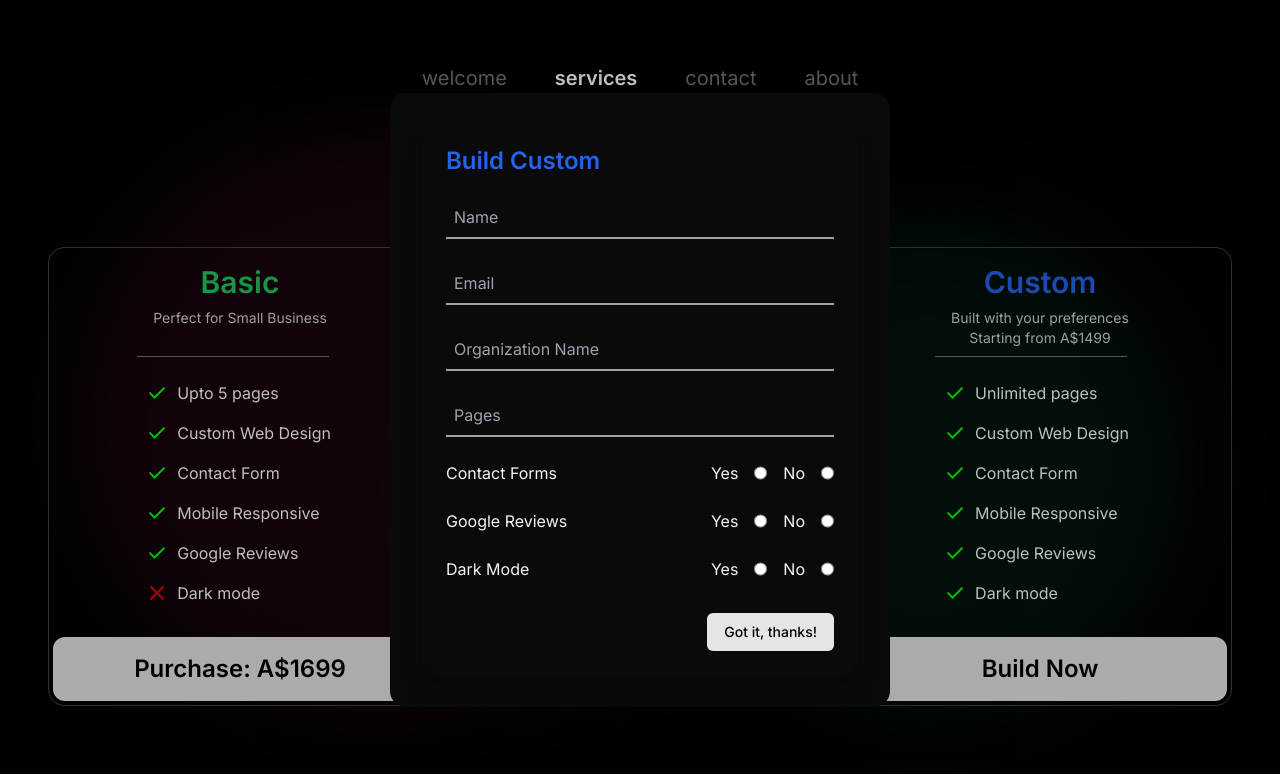
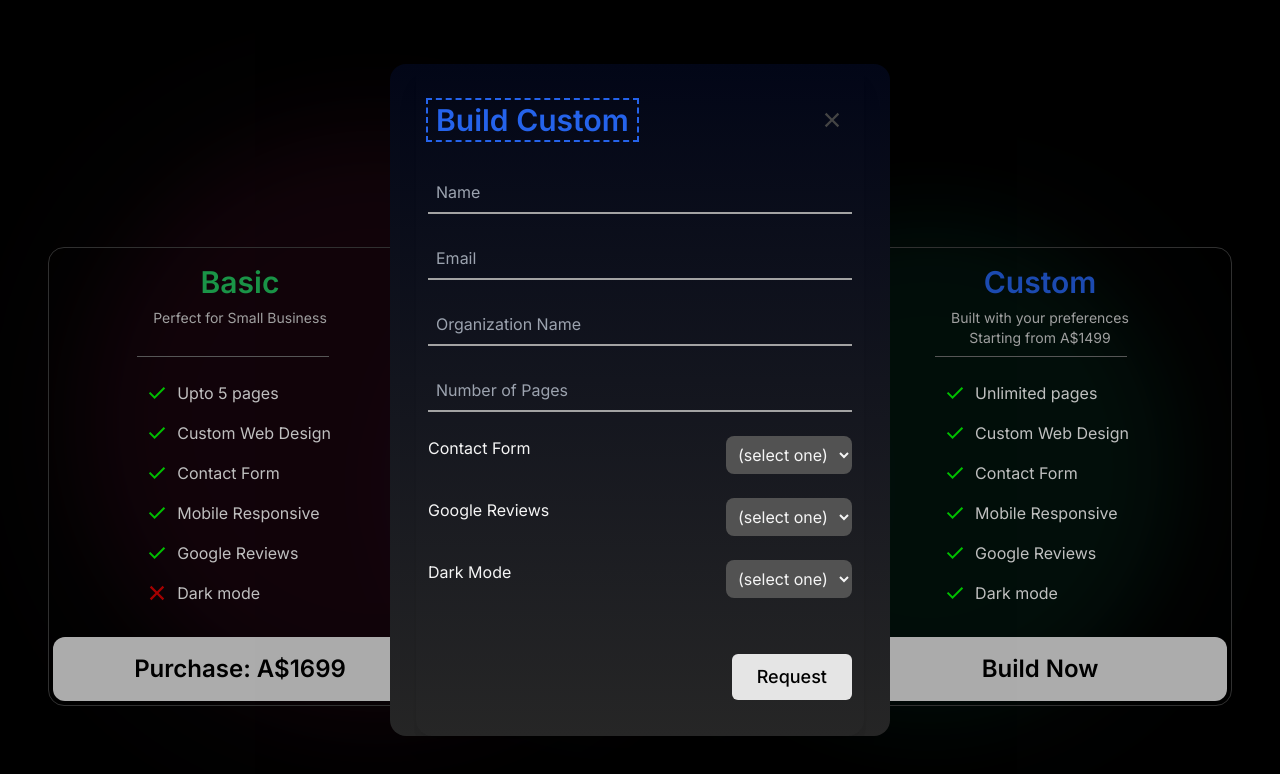
Before and after one commit to kyaakpa/webtion, a Next.js app: page /services in a window 1280 px wide. Both pictures are taken after a click on the button "Build Now". Shown: the top 774 px of the page. Built offline with nearby package versions, Linux system fonts and the light colour scheme.

Commit message:
working custom build form and contact page api migration

```diff
--- /dev/null
+++ b/app/api/custom/route.js
@@ -0,0 +1,73 @@
+import { NextResponse } from "next/server";
+import nodemailer from "nodemailer";
+
+export async function POST(req) {
+  const form = await req.json();
+  const name = form.name;
+  const email = form.email;
+  const orgName = form.orgName;
+  const pages = form.pages;
+  const contactForm = form.contactForm;
+  const googleReviews = form.googleReviews;
+  const darkMode = form.darkMode;
+
+  const transporter = nodemailer.createTransport({
+    port: 465,
+    host: "smtp.gmail.com",
+    auth: {
+      user: process.env.USERID,
+      pass: process.env.PASSWORD,
+    },
+    secure: true,
+    requireTLS: true,
+  });
+
+  const mailData = {
+    from: `${name} ${email}`,
+    to: process.env.USERID,
+    subject: `Enquiry from ${name}`,
+    html: `
+    <head>
+    <style>
+    body {
+      display: flex;
+      justify-content: center;
+      align-items: center;
+      height: calc(100% + 2rem);
+    }
+    .container {
+      text-align: center;
+      background-color: #f4f4f4;
+      padding: 1rem;
+      -webkit-box-shadow: 13px 26px 37px -12px rgba(0,0,0,0.84);
+      border-radius: 20px;
+      text-decoration: none;
+    }
+
+    .conatiner ul {
+      list-style:none;
+    }
+
+
+    </style>
+    </head>
+    <body>
+            <div class='container'>
+
+              <h3>Company: ${orgName}</h3>
+              <h3>Contact Address: ${email}</h3>
+              <ul> <h3>Custom Build Details</h3>
+              <li>Number of pages: ${pages}</li>
+              <li>Contact Form: ${contactForm}</li>
+              <li>Google Reviews: ${googleReviews}</li>
+              <li>Dark Mode: ${darkMode}</li>
+              </ul>
+            </div>
+    </body>
+          `,
+  };
+
+  transporter.sendMail(mailData);
+
+  return NextResponse.json("ok");
+}
--- a/app/components/PricingCard.js
+++ b/app/components/PricingCard.js
@@ -4,6 +4,9 @@ import { useState, Fragment } from "react";
 import { Tick, Cross } from "./Icons";
 import { Dialog, Transition } from "@headlessui/react";
 import { useForm } from "react-hook-form";
+import { ToastContainer, toast } from "react-toastify";
+import loading from "@/public/loading.webp";
+import Image from "next/image";
 
 const PricingCard = ({
   title,
@@ -16,13 +19,38 @@ const PricingCard = ({
   const {
     handleSubmit,
     register,
-    reset,
     formState: { errors },
   } = useForm();
 
+  const [isLoading, setIsLoading] = useState(false);
+
+  const url = "https://webtion.vercel.app/api/custom";
   const onSubmit = async (data, e) => {
-    console.log(data);
-    e.preventDefault();
+    setIsLoading(true);
+    closeModal();
+
+    const response = await fetch(url, {
+      method: "POST",
+      headers: {
+        "Content-Type": "application/json",
+      },
+      body: JSON.stringify(data),
+    });
+
+    if (response.status === 200) {
+      toast.success("We've received your request.", {
+        position: toast.POSITION.TOP_RIGHT,
+      });
+      setIsLoading(false);
+    } else {
+      toast.error(
+        "Message Send Failed !! Please contact us if you are having this issue",
+        {
+          position: toast.POSITION.TOP_RIGHT,
+        }
+      );
+      setIsLoading(false);
+    }
   };
 
   let [isOpen, setIsOpen] = useState(false);
@@ -34,6 +62,18 @@ const PricingCard = ({
   function openModal() {
     setIsOpen(true);
   }
+
+  const selects = [
+    {
+      name: "Contact Form",
+      value: "contactForm",
+    },
+    { name: "Google Reviews", value: "googleReviews" },
+    {
+      name: "Dark Mode",
+      value: "darkMode",
+    },
+  ];
 
   return (
     <div className="p-1 lg:items-center flex max-lg:flex-col lg:flex-col border  border-neutral-700 justify-between lg:justify-evenly rounded-2xl w-full lg:w-[400px] lg:gap-6">
@@ -52,7 +92,7 @@ const PricingCard = ({
           </Transition.Child>
 
           <div className="fixed inset-0 overflow-y-auto">
-            <div className="flex min-h-full items-center justify-center p-4 text-center">
+            <div className="flex min-h-full items-center justify-center">
               <Transition.Child
                 as={Fragment}
                 enter="ease-out duration-300"
@@ -62,27 +102,35 @@ const PricingCard = ({
                 leaveFrom="opacity-100 scale-100"
                 leaveTo="opacity-0 scale-95"
               >
-                <div className="opacity-100 bg-neutral-950 w-[400px] sm:w-[500px] flex justify-center p-8 rounded-2xl text-neutral-100">
-                  <Dialog.Panel className="w-full max-w-md transform overflow-hidden rounded-2xl p-6 text-left align-middle shadow-xl transition-all">
+                <div className="opacity-100 bg-gradient-to-b from-slate-950 to-neutral-800 w-[400px] sm:w-[500px] flex justify-center rounded-2xl text-neutral-100">
+                  <Dialog.Panel className="w-full max-w-md transform overflow-hidden rounded-2xl max-sm:px-6 p-3 text-left align-middle shadow-xl transition-all">
+                    <div className="flex justify-between mt-6">
                       <Dialog.Title
                         as="h3"
-                      className="text-2xl mb-6 font-semibold leading-6 text-blue-600"
+                        className="text-3xl font-semibold outline-dashed outline-2 leading-6 p-2 text-blue-600"
                       >
                         Build Custom
                       </Dialog.Title>
+                      <div
+                        onClick={closeModal}
+                        className="rounded-full hover:bg-neutral-400 p-2 "
+                      >
+                        <Cross fill="#444" />
+                      </div>
+                    </div>
                     <form
-                      className="flex flex-col gap-6 w-full "
+                      className="flex flex-col gap-6 w-full mt-8"
                       onSubmit={handleSubmit(onSubmit)}
                     >
                       <input
                         type="text"
                         placeholder="Name"
-                        {...register("Name", { required: true })}
+                        {...register("name", { required: true })}
                       />
                       <input
                         type="text"
                         placeholder="Email"
-                        {...register("Email", {
+                        {...register("email", {
                           required: true,
                           pattern: /^\S+@\S+$/i,
                         })}
@@ -90,80 +138,59 @@ const PricingCard = ({
                       <input
                         type="text"
                         placeholder="Organization Name"
-                        {...register("Organization Name", {
+                        {...register("orgName", {
                           required: true,
                           maxLength: 98,
                         })}
                       />
                       <input
                         type="Number"
-                        placeholder="Pages"
-                        {...register("Pages", { required: true, max: 26 })}
+                        placeholder="Number of Pages"
+                        {...register("pages")}
                       />
-                      <div className="flex justify-between">
-                        <span>Contact Forms</span>
+                      {selects.map((items, index) => {
+                        return (
+                          <div
+                            className="flex justify-between text-base"
+                            key={index}
+                          >
+                            <span>{items.name}</span>
 
                             <div className="flex gap-4">
-                          <label htmlFor="yes">Yes</label>
-                          <input
-                            {...register("Contact Form", { required: true })}
-                            type="radio"
-                            value="Yes"
-                            name="yes"
-                          />
-                          <span>No</span>
-                          <input
-                            {...register("Contact Form", { required: true })}
-                            type="radio"
-                            value="No"
+                              <select
+                                {...register(`${items.value}`)}
+                                className="bg-neutral-600 p-2 outline-none rounded-lg flex"
+                              >
+                                <option>(select one)</option>
+
+                                <option value="yes">YES</option>
+                                <option value="no">NO</option>
+                              </select>
+                            </div>
+                          </div>
+                        );
+                      })}
+                      <div className="mt-8 pb-6 flex justify-end">
+                        <button
+                          type="submit"
+                          className="flex gap-4 text-lg justify-center rounded-md border border-transparent bg-neutral-200 px-6 py-2 font-medium text-black hover:text-neutral-200 hover:bg-neutral-600 focus:outline-none"
+                          onClick={() => {
+                            handleSubmit(onSubmit);
+                          }}
+                        >
+                          <span>Request</span>
+                          <div
+                            className={isLoading === false ? "hidden" : "block"}
+                          >
+                            <Image
+                              src={loading}
+                              width={24}
+                              className="animate-spin"
                             />
                           </div>
-                      </div>
-                      <div className="flex justify-between">
-                        <span>Google Reviews</span>
-                        <div className="flex gap-4">
-                          <span>Yes</span>
-                          <input
-                            {...register("Google Reviews", { required: true })}
-                            type="radio"
-                            value="Yes"
-                          />
-                          <span>No</span>
-                          <input
-                            {...register("Google Reviews", { required: true })}
-                            type="radio"
-                            value="No"
-                          />
-                        </div>
-                      </div>
-                      <div className="flex justify-between">
-                        <span>Dark Mode</span>
-                        <div className="flex gap-4">
-                          <span>Yes</span>
-                          <input
-                            {...register("Dark Mode", { required: true })}
-                            type="radio"
-                            value="Yes"
-                          />
-                          <span>No</span>
-                          <input
-                            {...register("Dark Mode", { required: true })}
-                            type="radio"
-                            value="No"
-                          />
-                        </div>
+                        </button>
                       </div>
                     </form>
-
-                    <div className="mt-8 -pb-6 flex justify-end">
-                      <button
-                        type="button"
-                        className="inline-flex justify-center rounded-md border border-transparent bg-neutral-200 px-4 py-2 text-sm font-medium text-black hover:bg-blue-200 focus:outline-none focus-visible:ring-2 focus-visible:ring-blue-500 focus-visible:ring-offset-2"
-                        onClick={closeModal}
-                      >
-                        Got it, thanks!
-                      </button>
-                    </div>
                   </Dialog.Panel>
                 </div>
               </Transition.Child>
@@ -171,7 +198,6 @@ const PricingCard = ({
           </div>
         </Dialog>
       </Transition>
-
       <div className="max-lg:flex max-lg:flex-row max-lg:p-3">
         <div className="lg:p-0 p max-lg:w-1/2 flex flex-col max-lg:justify-center lg:h-[13vh]">
           <h5 className={`text-3xl pt-3 ${titleColor} font-semibold`}>
@@ -188,7 +214,7 @@ const PricingCard = ({
             {list.map((item, index) => (
               <li key={index} className="flex gap-2 p-2">
                 {item === "Dark mode" && title === "Basic" ? (
-                  <Cross fill={"#d00"} />
+                  <Cross fill="#d00" />
                 ) : (
                   <Tick />
                 )}
--- a/app/globals.css
+++ b/app/globals.css
@@ -56,3 +56,18 @@ input:-webkit-autofill:active {
   transition: 5000s ease-in-out 0s;
   box-shadow: inset 0 0 20px 20px #23232329;
 }
+
+@keyframes divider {
+  from {
+    width: 0;
+  }
+  to {
+    width: 2/3;
+  }
+}
+
+input::-webkit-outer-spin-button,
+input::-webkit-inner-spin-button {
+  -webkit-appearance: none;
+  margin: 0;
+}
--- a/package.json
+++ b/package.json
@@ -18,7 +18,8 @@
     "react-dom": "^18",
     "react-hook-form": "^7.47.0",
     "react-icons": "^4.11.0",
-    "react-toastify": "^9.1.3"
+    "react-toastify": "^9.1.3",
+    "select2": "^4.1.0-rc.0"
   },
   "devDependencies": {
     "autoprefixer": "^10",
```
Also changed, not shown: public/loading.webp, 1 other file (tests, documents, lock files or other folders). Lines whose indentation alone changed are shown as unchanged.
